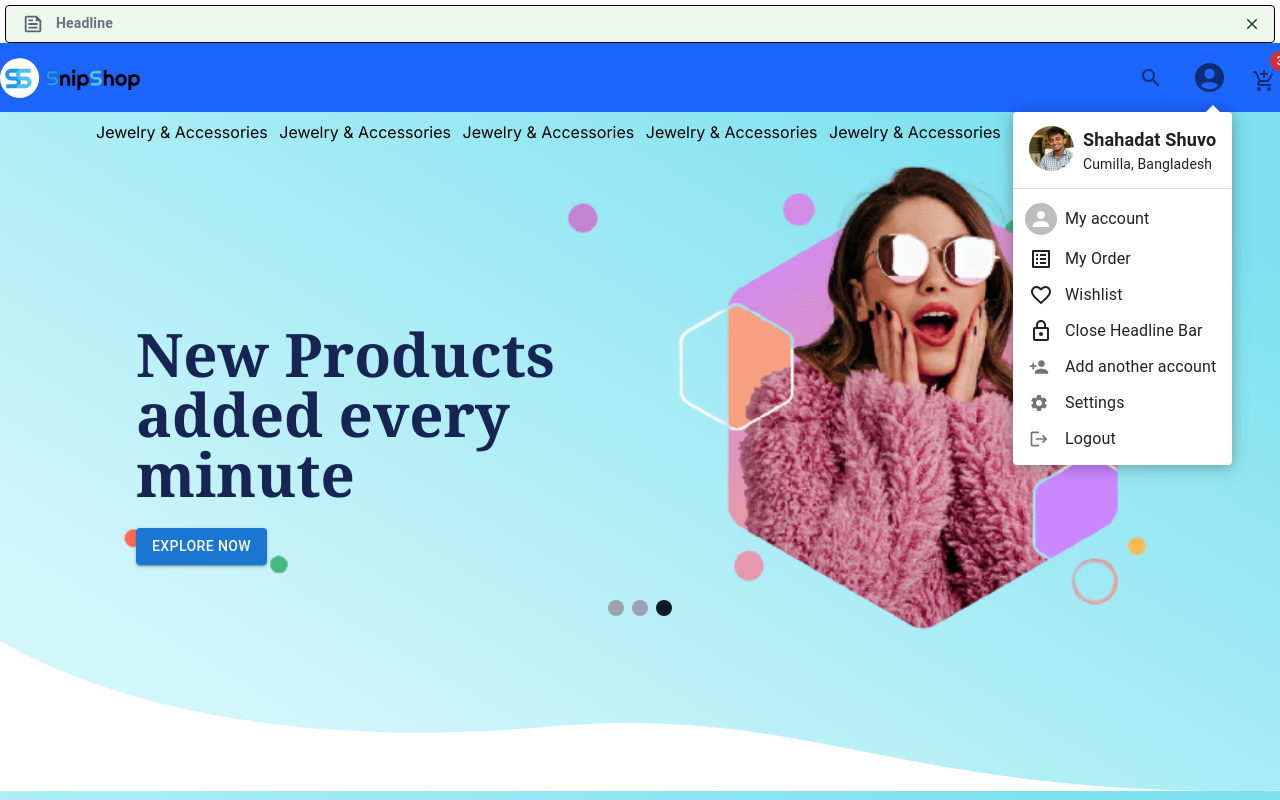
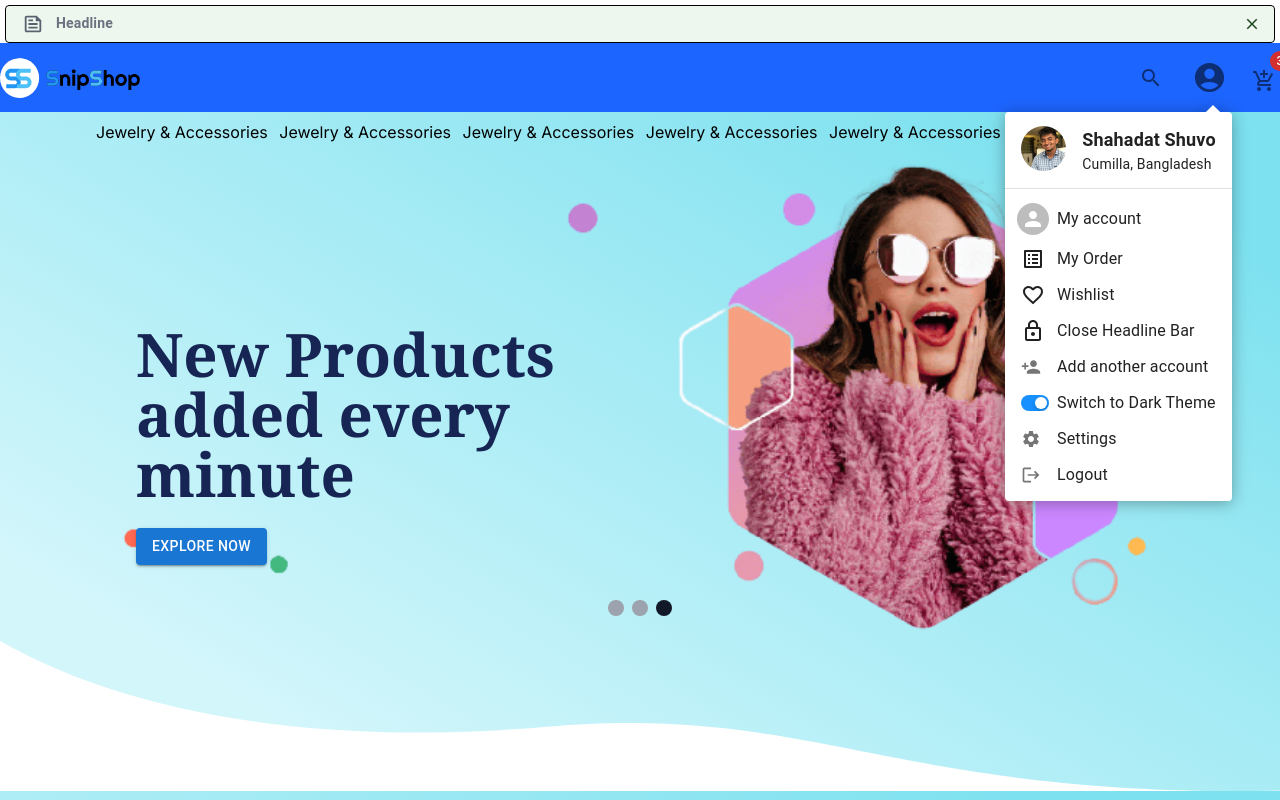
Before and after one commit to ShahadatShuvo/task-myShop, a Next.js app: page / in a window 1280 px wide. Both pictures are taken after a click on the button 1209 px from the left and 77 px from the top of the page. Shown: the top 800 px of the page. Built offline with nearby package versions, Linux system fonts and the light colour scheme.

Commit message:
working on theme changing

```diff
--- /dev/null
+++ b/src/app/context.tsx
@@ -0,0 +1,32 @@
+// React useContext decleared here
+
+import { createContext } from "react";
+
+interface ProductCardProps {
+  id: number | string;
+  title: string;
+  description: string;
+  price: number;
+  stock: number;
+  qty: number;
+  image_url: string;
+}
+
+interface allContextValue {
+  isLightTheme: boolean;
+  toggleTheme: () => void;
+  //   contextValue: ProductCardProps[];
+  //   increaseContextValue: (newValue: ProductCardProps) => void;
+  //   decreaseContextValue: (newValue: ProductCardProps) => void;
+  //   deleteContextValue: (newValue: ProductCardProps) => void;
+}
+
+export const AllContext = createContext<allContextValue>({
+  isLightTheme: true,
+  toggleTheme: () => {},
+  //   toggleTheme: () => boolean,
+  //   contextValue: [],
+  //   increaseContextValue: () => {},
+  //   decreaseContextValue: () => {},
+  //   deleteContextValue: () => {},
+});
--- a/src/app/layout.tsx
+++ b/src/app/layout.tsx
@@ -1,21 +1,35 @@
-import './globals.css'
-import { Inter } from 'next/font/google'
+"use client";
 
-const inter = Inter({ subsets: ['latin'] })
+import "./globals.css";
+import { Inter } from "next/font/google";
+import { AllContext } from "./context";
+import React, { useState } from "react";
 
-export const metadata = {
-  title: 'Create Next App',
-  description: 'Generated by create next app',
-}
+const inter = Inter({ subsets: ["latin"] });
+
+const metadata = {
+  title: "Create Next App",
+  description: "Generated by create next app",
+};
 
 export default function RootLayout({
   children,
 }: {
-  children: React.ReactNode
+  children: React.ReactNode;
 }) {
+  const [isLightTheme, setIsLightTheme] = useState<boolean>(true);
+
+  const toggleTheme = () => {
+    setIsLightTheme((prevTheme: boolean) => !prevTheme);
+  };
+
   return (
     <html lang="en">
-      <body className={inter.className}>{children}</body>
+      <body className={inter.className}>
+        <AllContext.Provider value={{ isLightTheme, toggleTheme }}>
+          {children}
+        </AllContext.Provider>
+      </body>
     </html>
-  )
+  );
 }
--- a/src/components/homepage/navbar/ProfileMenu.tsx
+++ b/src/components/homepage/navbar/ProfileMenu.tsx
@@ -1,5 +1,7 @@
 "use client";
 
+import { useContext } from "react";
+import { AllContext } from "../../../app/context";
 import AccountCircleIcon from "@mui/icons-material/AccountCircle";
 import FavoriteBorderIcon from "@mui/icons-material/FavoriteBorder";
 import ListAltOutlinedIcon from "@mui/icons-material/ListAltOutlined";
@@ -17,8 +19,54 @@ import Tooltip from "@mui/material/Tooltip";
 import Image from "next/image";
 import Link from "next/link";
 import * as React from "react";
+import { styled } from "@mui/material/styles";
+import Switch from "@mui/material/Switch";
 import LockOpenIcon from "@mui/icons-material/LockOpen";
 import LockOutlinedIcon from "@mui/icons-material/LockOutlined";
+
+const AntSwitch = styled(Switch)(({ theme }) => ({
+  width: 28,
+  height: 16,
+  padding: 0,
+  display: "flex",
+  "&:active": {
+    "& .MuiSwitch-thumb": {
+      width: 15,
+    },
+    "& .MuiSwitch-switchBase.Mui-checked": {
+      transform: "translateX(9px)",
+    },
+  },
+  "& .MuiSwitch-switchBase": {
+    padding: 2,
+    "&.Mui-checked": {
+      transform: "translateX(12px)",
+      color: "#fff",
+      "& + .MuiSwitch-track": {
+        opacity: 1,
+        backgroundColor: theme.palette.mode === "dark" ? "#177ddc" : "#1890ff",
+      },
+    },
+  },
+  "& .MuiSwitch-thumb": {
+    boxShadow: "0 2px 4px 0 rgb(0 35 11 / 20%)",
+    width: 12,
+    height: 12,
+    borderRadius: 6,
+    transition: theme.transitions.create(["width"], {
+      duration: 200,
+    }),
+  },
+  "& .MuiSwitch-track": {
+    borderRadius: 16 / 2,
+    opacity: 1,
+    backgroundColor:
+      theme.palette.mode === "dark"
+        ? "rgba(255,255,255,.35)"
+        : "rgba(0,0,0,.25)",
+    boxSizing: "border-box",
+  },
+}));
 
 export default function MenuBarIcon({
   openHeadline,
@@ -27,6 +75,8 @@ export default function MenuBarIcon({
   openHeadline: boolean;
   setOpenHeadline: any;
 }) {
+  const { isLightTheme, toggleTheme } = useContext(AllContext);
+
   const [anchorEl, setAnchorEl] = React.useState<null | HTMLElement>(null);
   const open = Boolean(anchorEl);
   const handleClick = (event: React.MouseEvent<HTMLElement>) => {
@@ -66,6 +116,7 @@ export default function MenuBarIcon({
             overflow: "visible",
             filter: "drop-shadow(0px 2px 8px rgba(0,0,0,0.32))",
             mt: 1.5,
+            ".css-6hp17o-MuiList-root-MuiMenu-list": { padding: 0 },
             "& .MuiAvatar-root": {
               width: 32,
               height: 32,
@@ -88,6 +139,9 @@ export default function MenuBarIcon({
         }}
         transformOrigin={{ horizontal: "right", vertical: "top" }}
         anchorOrigin={{ horizontal: "right", vertical: "bottom" }}
+      >
+        <div
+          className={isLightTheme ? "py-2" : "bg-[#1F2937] text-white  py-2"}
         >
           <MenuItem onClick={handleClose}>
             <div className="w-full flex justify-between">
@@ -137,24 +191,42 @@ export default function MenuBarIcon({
 
           <MenuItem onClick={handleClose}>
             <ListItemIcon>
-            <PersonAdd fontSize="small" />
+              <PersonAdd
+                fontSize="small"
+                className={isLightTheme ? "" : "text-white"}
+              />
             </ListItemIcon>
             Add another account
           </MenuItem>
+          {/* Theme control start */}
+          <MenuItem onClick={toggleTheme}>
+            <AntSwitch checked={isLightTheme} />
+            <span className="ml-2">
+              Switch to{isLightTheme ? " Dark Theme" : " Light Theme"}
+            </span>
+          </MenuItem>
+          {/* Theme control end */}
           <Link href="/dashboard">
-          <MenuItem onClick={handleClose}>
+            <MenuItem>
               <ListItemIcon>
-              <Settings fontSize="small" />
+                <Settings
+                  fontSize="small"
+                  className={isLightTheme ? "" : "text-white"}
+                />
               </ListItemIcon>
               Settings
             </MenuItem>
           </Link>
-        <MenuItem onClick={handleClose}>
+          <MenuItem>
             <ListItemIcon>
-            <Logout fontSize="small" />
+              <Logout
+                fontSize="small"
+                className={isLightTheme ? "" : "text-white"}
+              />
             </ListItemIcon>
             Logout
           </MenuItem>
+        </div>
       </Menu>
     </div>
   );
```
Lines whose indentation alone changed are shown as unchanged.
